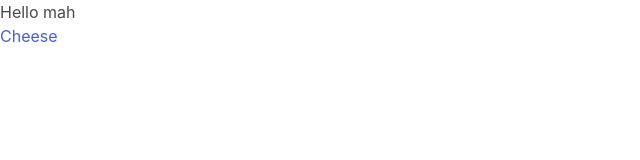
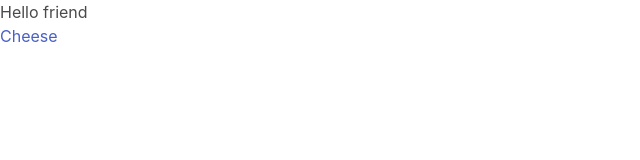
Before and after one commit to nickhme/test_deployment, a React app: page / in a window 1280 px wide. Shown: the top 160 px of the page, without its empty margins (0-640 px from the left). Built offline with nearby package versions, Linux system fonts and the light colour scheme; the HTML template or start-up script is replaced by a standard one.

Commit message:
test deploy

```diff
--- a/src/App.js
+++ b/src/App.js
@@ -6,7 +6,7 @@ import './styles/style.scss'
 
 const App = () => (
   <BrowserRouter>
-    <div>Hello mah</div>
+    <div>Hello friend</div>
     <Switch>
       <Route exact path="/nick/nack" component={Home}/>
       <Route exact path="/" component={Cheeses}/>
```
